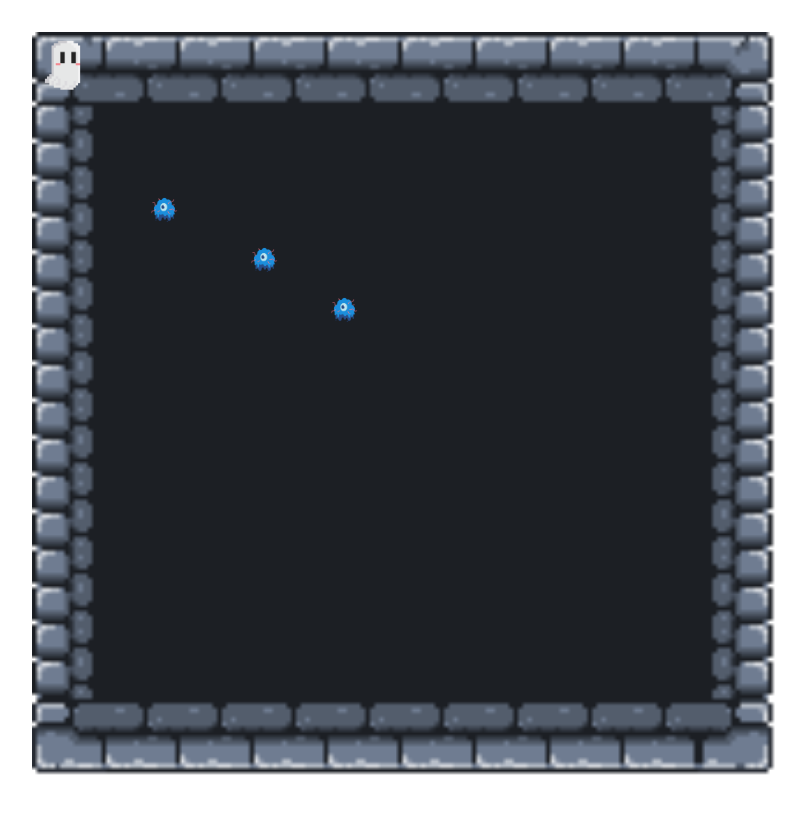
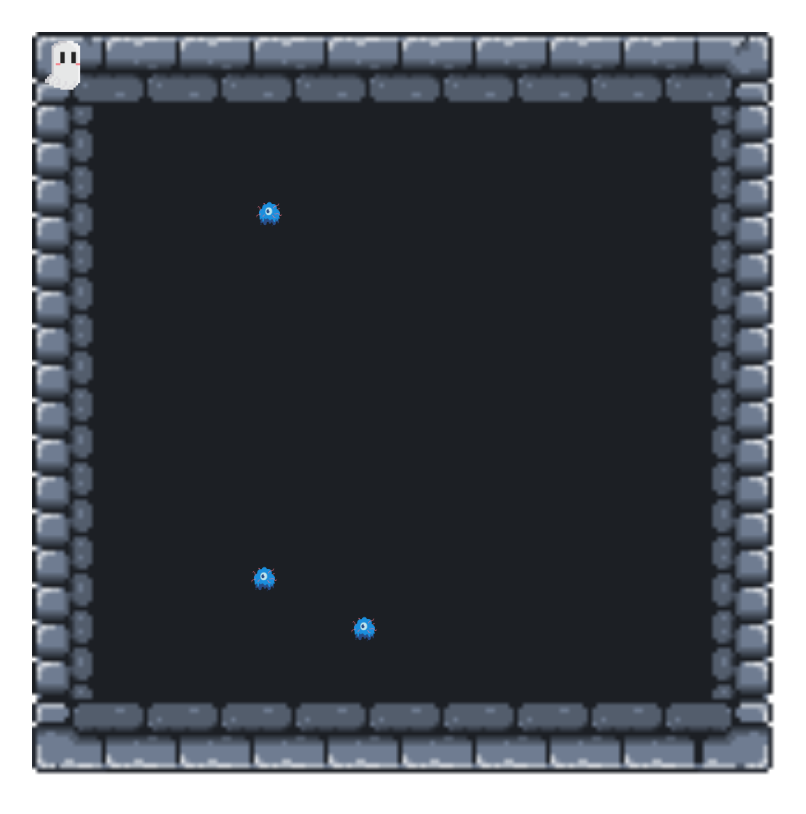
Before and after one commit to Stephh-E/ghostgame, a React (Vite) app in the folder ghostgame/: page / in a window 1280 px wide. Shown: the top 814 px of the page, without its empty margins (0-806 px from the left). Built offline with nearby package versions, Linux system fonts and the light colour scheme.

Commit message:
Update Enemy movemnet

```diff
--- a/ghostgame/src/components/Enemy.jsx
+++ b/ghostgame/src/components/Enemy.jsx
@@ -1,50 +1,68 @@
 import React, { useEffect, useState } from 'react';
-import enemy1 from '../assets/enemy1.png'; // Path to enemy1 image
-import enemy2 from '../assets/enemy2.png'; // Path to enemy2 image
+import enemy1 from '../assets/enemy1.png';
+import enemy2 from '../assets/enemy2.png';
 
 const Enemy = ({ position }) => {
   const [enemyPosition, setEnemyPosition] = useState(position);
   const [currentImage, setCurrentImage] = useState(enemy1);
+  const [direction, setDirection] = useState(null);
 
   useEffect(() => {
-    const interval = setInterval(() => {
-      // Randomly change direction (up, down, left, right)
-      const direction = Math.floor(Math.random() * 4); // 0: up, 1: down, 2: left, 3: right
+    const changeDirection = () => {
+      const newDirection = Math.floor(Math.random() * 4);
+      setDirection(newDirection);
+    };
+
+    // Change direction every 2 seconds
+    const directionInterval = setInterval(changeDirection, 2000);
+
+    // Move the enemy in the current direction
+    const moveInterval = setInterval(() => {
+      if (direction !== null) {
         const newPosition = { ...enemyPosition };
+        let newDirection = direction;
 
         switch (direction) {
           case 0: // Move up
-          newPosition.y = Math.max(0, newPosition.y - 10);
+            newPosition.y -= 5; // Move 5 pixels up
+            if (newPosition.y < 0) newDirection = 1; // Hit top boundary, go down
             break;
           case 1: // Move down
-          newPosition.y = Math.min(window.innerHeight - 64, newPosition.y + 10);
+            newPosition.y += 5; // Move 5 pixels down
+            if (newPosition.y > window.innerHeight - 64) newDirection = 0; // Hit bottom boundary, go up
             break;
           case 2: // Move left
-          newPosition.x = Math.max(0, newPosition.x - 10);
+            newPosition.x -= 5; // Move 5 pixels left
+            if (newPosition.x < 0) newDirection = 3; // Hit left boundary, go right
             break;
           case 3: // Move right
-          newPosition.x = Math.min(window.innerWidth - 64, newPosition.x + 10);
+            newPosition.x += 5; // Move 5 pixels right
+            if (newPosition.x > window.innerWidth - 64) newDirection = 2; // Hit right boundary, go left
             break;
           default:
             break;
         }
 
         setEnemyPosition(newPosition);
+        setDirection(newDirection); // Update direction if boundary is hit
 
         // Cycle through images
         setCurrentImage(prevImage => (prevImage === enemy1 ? enemy2 : enemy1));
+      }
+    }, 100); // Move every 100ms for smoother movement
 
-    }, 1000); // Change direction every second
-
-    return () => clearInterval(interval); // Cleanup on unmount
-  }, [enemyPosition]);
+    return () => {
+      clearInterval(directionInterval);
+      clearInterval(moveInterval);
+    };
+  }, [enemyPosition, direction]);
 
   const enemyStyle = {
     position: 'absolute',
     left: enemyPosition.x,
     top: enemyPosition.y,
-    width: '64px', // Set the width of the enemy image
-    height: '64px', // Set the height of the enemy image
+    width: '64px',
+    height: '64px',
     backgroundImage: `url(${currentImage})`,
     backgroundSize: 'contain',
   };
```
Lines whose indentation alone changed are shown as unchanged.
